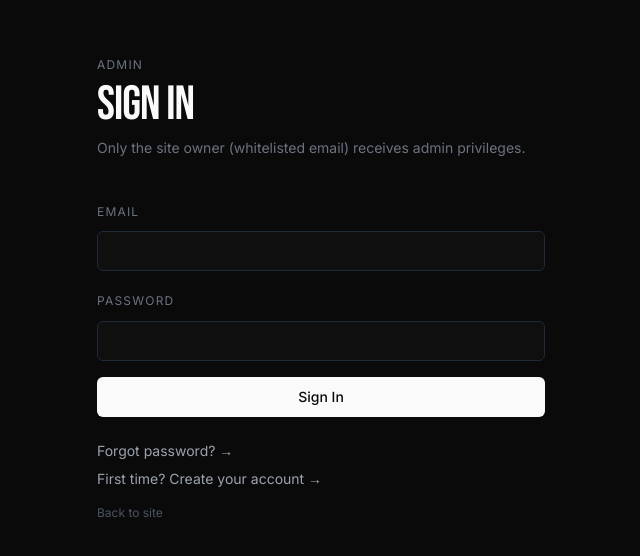
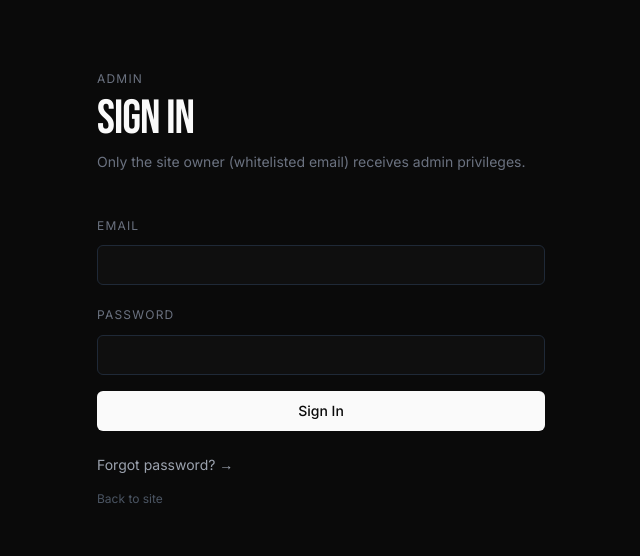
Before and after one commit to Gauravvyas14891/gouravvyas, a React (Vite) app: page /auth in a window 1280 px wide. Shown: the part 114-670 px from the top of the page, without its empty margins (319-959 px from the left). Built offline with nearby package versions, Linux system fonts and the light colour scheme; the HTML template or start-up script is replaced by a standard one.

Commit message:
Changes
Co-authored-by: Gauravvyas14891 <72789225+Gauravvyas14891@users.noreply.github.com>

```diff
--- a/src/pages/Auth.tsx
+++ b/src/pages/Auth.tsx
@@ -90,7 +90,6 @@ export default function AuthPage() {
 
         <div className="mt-6 space-y-2">
           {mode === 'signin' && (
-            <>
             <button
               type="button"
               onClick={() => setMode('forgot')}
@@ -98,14 +97,6 @@ export default function AuthPage() {
             >
               Forgot password? →
             </button>
-              <button
-                type="button"
-                onClick={() => setMode('signup')}
-                className="block text-sm text-gray-400 hover:text-white transition"
-              >
-                First time? Create your account →
-              </button>
-            </>
           )}
           {mode !== 'signin' && (
             <button
```
Lines whose indentation alone changed are shown as unchanged.
